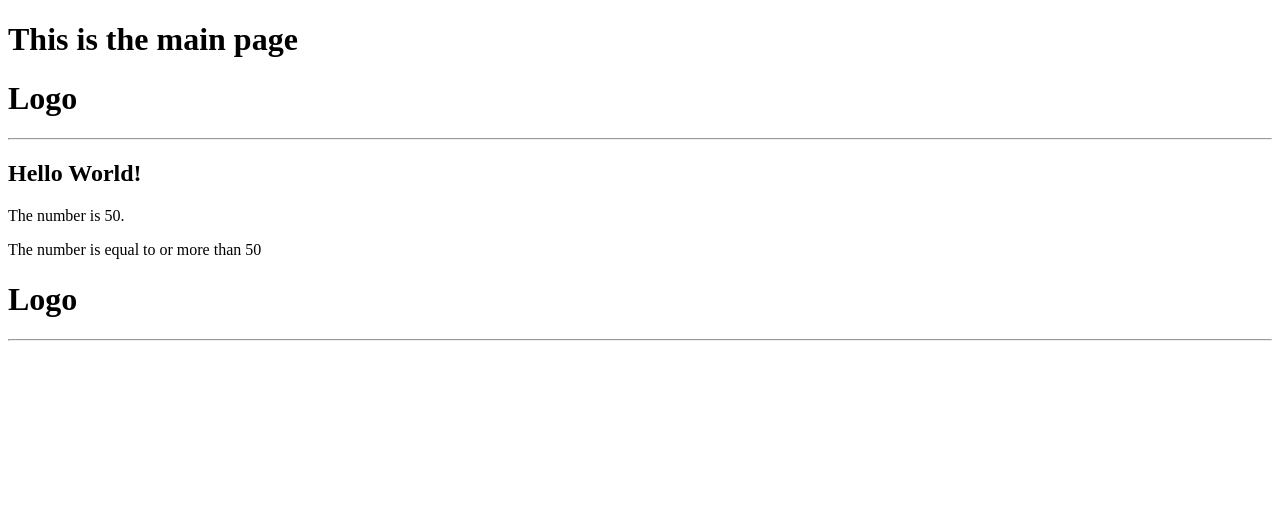
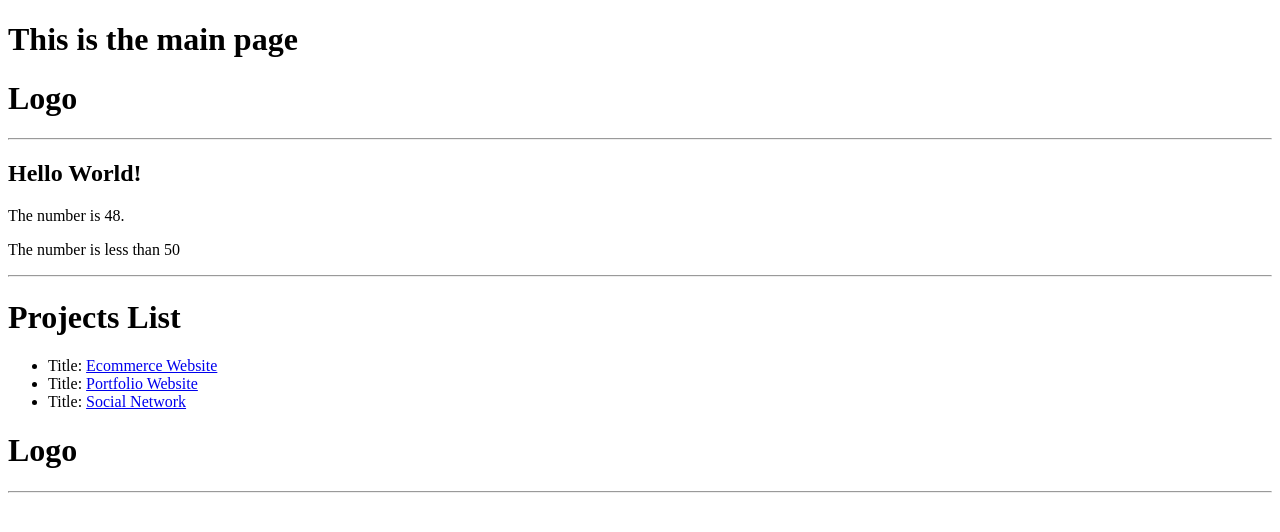
Before and after one commit to York13Pud/python-django-training, a Django app: page / in a window 1280 px wide. Shown: the top 532 px of the page. Run offline with Django 3.2, Linux system fonts and the light colour scheme.

Commit message:
Updated multiple views and added more vars

```diff
--- a/devsearch/projects/templates/projects/project.html
+++ b/devsearch/projects/templates/projects/project.html
@@ -11,8 +11,8 @@
 
         {% block content %}
 
-            <h1>Project template content</h1>
-
+            <h1>{{ project.title }}</h1>
+            <H2>{{ project.description }}</H2>
         {% endblock %}
 </body>
 </html>
--- a/devsearch/projects/templates/projects/projects.html
+++ b/devsearch/projects/templates/projects/projects.html
@@ -16,11 +16,21 @@
 
             {% if number < 50 %}
                 <p>The number is less than 50</p>
+            {% elif number == 50 %}
+                <p>The number is equal to 50</p>
             {% else %}
-                <p>The number is equal to or more than 50</p>
+                <p>The number is more than 50</p>
             {% endif %}
 
-        {% endblock %}
 
+            <hr>
+            <h1>Projects List</h1>
+            <ul>
+                {% for project in projects %}
+                    <li>Title: <a href="{% url 'project' project.id %}"> {{ project.title }}</a></li>
+                {% endfor %}
+            </ul>
+
+    {% endblock %}
 </body>
 </html>
--- a/devsearch/projects/views.py
+++ b/devsearch/projects/views.py
@@ -3,17 +3,26 @@ from django.http import HttpResponse
 
 
 # Create your views here.
-
+projects_list = [
+                 {'id': '1', 'title': 'Ecommerce Website', 'description': 'Fully functional ecommerce website' },
+                 {'id': '2', 'title': 'Portfolio Website', 'description': 'A personal website to write articles and display work' },
+                 {'id': '3', 'title': 'Social Network', 'description': 'An open source project built by the community' }
+                ]
 
 def projects(request):
     message = "Hello World!"
-    number = 50
+    number = 48
     context = {"message": message,
-               "number": number
+               "number": number,
+               "projects": projects_list
               }
 
     return render(request, "projects/projects.html", context = context)
 
 
 def project(request, key):
-    return render(request, "projects/project.html")
+    project_id = None
+    for id in projects_list:
+        if id["id"] == key:
+            project_id = id
+    return render(request, "projects/project.html", context = {"project": project_id})
```
